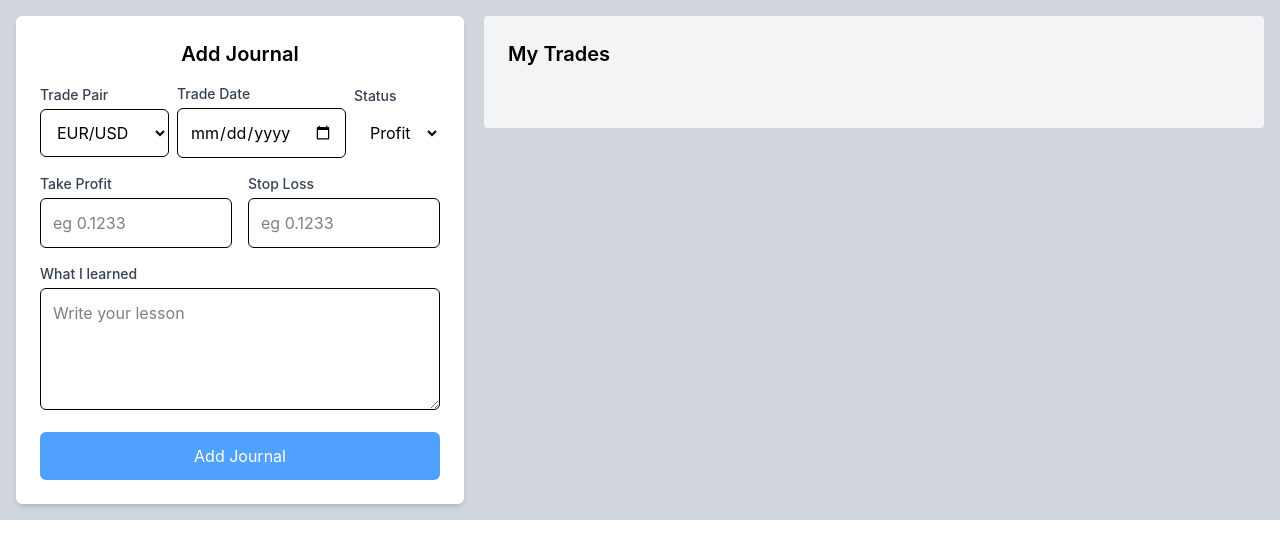
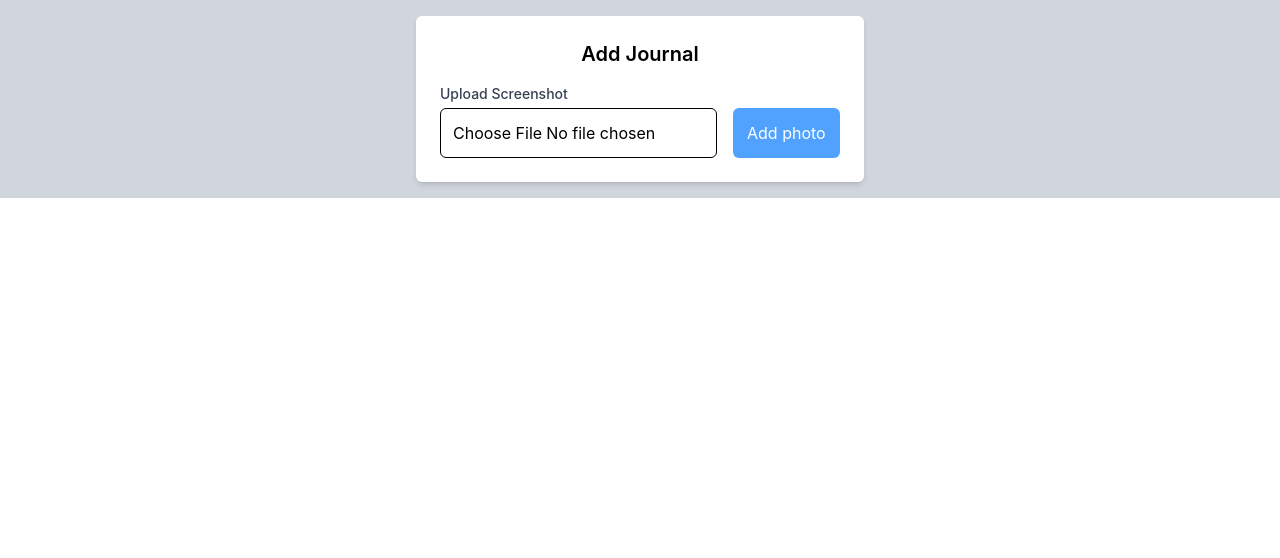
Before and after one commit to milkyascodes/trades-journal-app, a React (Vite) app: page / in a window 1280 px wide. Shown: the top 558 px of the page. Built offline with nearby package versions, Linux system fonts and the light colour scheme.

Commit message:
implemented image recognition system

```diff
--- a/package.json
+++ b/package.json
@@ -14,7 +14,8 @@
     "react": "^19.2.4",
     "react-dom": "^19.2.4",
     "react-redux": "^9.2.0",
-    "react-router-dom": "^7.13.1"
+    "react-router-dom": "^7.13.1",
+    "tesseract.js": "^7.0.0"
   },
   "devDependencies": {
     "@eslint/js": "^9.39.4",
--- a/src/App.jsx
+++ b/src/App.jsx
@@ -1,11 +1,14 @@
+import { useSelector } from "react-redux";
 import NoteForm from "./components/NoteForm";
 import NoteList from "./components/NoteList";
 
 function App() {
+  const notes = useSelector((state) => state.notes.notes);
+
   return (
     <div className="mx-auto w-full flex flex-col items-center md:flex-row md:items-start   justify-center p-4 bg-gray-300 gap-5">
       <NoteForm />
-      <NoteList />
+      {notes.length !== 0 && <NoteList />}
     </div>
   );
 }
--- a/src/components/NoteForm.jsx
+++ b/src/components/NoteForm.jsx
@@ -1,6 +1,8 @@
 import { useEffect, useState } from "react";
 import { useDispatch, useSelector } from "react-redux";
 import { addNote, updateNote } from "../features/noteSlice";
+import { extractTextFromImage } from "../extract";
+import { parseTradeInfo } from "../format";
 
 function NoteForm() {
   const forexPairs = [
@@ -27,6 +29,12 @@ function NoteForm() {
     tradeDate: "",
   });
 
+  const [uploadedImage, setUploadedImage] = useState(null);
+  const [isImageExtracted, setIsImageExtracted] = useState(false);
+
+  const handleImageUpload = (file) => {
+    setUploadedImage(file);
+  };
   useEffect(() => {
     if (editingNote) {
       setForm({
@@ -43,10 +51,7 @@ function NoteForm() {
   }, [editingNote]);
 
   const handleChange = (e) => {
-    const name = e.target.name;
-    const value =
-      e.target.type === "number" ? Number(e.target.value) : e.target.value;
-
+    const { name, value } = e.target;
     setForm((prev) => ({
       ...prev,
       [name]: value,
@@ -55,120 +60,110 @@ function NoteForm() {
 
   const handleSubmit = (e) => {
     e.preventDefault();
+
     if (editingNote) {
       console.log("editing", form);
 
-      dispatch(updateNote(form));
+      // dispatch(updateNote(form));
     } else {
       dispatch(addNote(form));
+      console.log("form", form);
     }
     console.log("cancel");
+    setIsImageExtracted(false);
 
     setForm({
-      title: "EUR/USD",
-      takeProfit: null,
-      stopLoss: null,
       reason: "",
       lesson: "",
-      status: "Profit",
-      tradeDate: "",
     });
+    setUploadedImage(null);
   };
+
+  const handlePhotoSubmit = async (e) => {
+    e.preventDefault();
+
+    if (uploadedImage) {
+      const text = await extractTextFromImage(uploadedImage);
+
+      // console.log("extracted:", text);
+      const tradeInfo = parseTradeInfo(text);
+      // console.log("tradeInfo>>>", tradeInfo);
+
+      const formatDate = (dateString) => {
+        if (!dateString) return "";
+
+        const [datePart] = dateString.split(" "); // remove time
+        return datePart.replace(/\./g, "-"); // convert to YYYY-MM-DD
+      };
+
+      setForm((prev) => ({
+        ...prev,
+        tradeDate: formatDate(tradeInfo.tradeDate) || prev.tradeDate,
+        takeProfit: tradeInfo.takeProfit ?? prev.takeProfit,
+        stopLoss: tradeInfo.stopLoss ?? prev.stopLoss,
+        title: tradeInfo.pair ?? prev.title,
+        status: tradeInfo.tradeType,
+      }));
+      setIsImageExtracted(true);
+    }
+    setUploadedImage(null);
+  };
+
+  // console.log("image", uploadedImage);
 
   return (
     <div className="w-full md:max-w-md bg-white p-6 rounded-md shadow-md">
       <h2 className="text-xl font-semibold mb-4 text-center">
         {editingNote ? "Update Journal" : "Add Journal"}
       </h2>
+      <form onSubmit={handlePhotoSubmit} className="">
+        <label className="block text-sm font-medium text-gray-700 mb-1">
+          Upload Screenshot
+        </label>
+        <div className="flex gap-4">
+          <input
+            type="file"
+            accept="image/*"
+            className="w-full p-3 border rounded-md focus:outline-none focus:ring-2 focus:ring-blue-500"
+            onChange={(e) => handleImageUpload(e.target.files[0])}
+          />
 
-      <form onSubmit={handleSubmit} className="space-y-4">
-        {/* name /status */}
-        <div className="flex w-full items-center justify-between  gap-2">
-          <div className="w-full flex-3">
-            <label className="block text-sm font-medium text-gray-700 mb-1">
-              Trade Pair
-            </label>
-            <select
-              required
-              name="title" // keep the same state key
-              value={form.title}
-              onChange={handleChange}
-              className="w-full p-3 border rounded-md focus:outline-none "
+          <button
+            type="submit"
+            className="w-[40%] bg-blue-400 text-white py-3 rounded-md hover:bg-blue-500 transition"
           >
-              {forexPairs.map((pair) => (
-                <option key={pair} value={pair}>
-                  {pair}
-                </option>
-              ))}
-            </select>
+            {editingNote ? "Update photo" : "Add photo"}
+          </button>
+        </div>
+      </form>
+      {/* ....... */}
+
+      {isImageExtracted && (
+        <div className="mt-4 bg-amber-50 border border-black/10 rounded-md p-3">
+          <div className="flex justify-between mb-2">
+            <div className="flex gap-2">
+              <h1 className="text-2xl">{form.title}</h1>{" "}
+              <small>{form.status}</small>
             </div>
 
-          <div className="w-full flex-2">
-            <label className="block text-sm font-medium text-gray-700 mb-1">
-              Trade Date
-            </label>
-            <input
-              required
-              type="date"
-              name="tradeDate"
-              value={form.tradeDate}
-              onChange={handleChange}
-              className="w-full p-3 border rounded-md focus:outline-none focus:ring-2 focus:ring-blue-500"
-            />
+            <p className="opacity-90 text-sm">{form.tradeDate}</p>
           </div>
-
-          <div className="w-full  flex-2">
-            <label className="block text-sm font-medium text-gray-700 mb-1">
-              Status
-            </label>
-            <select
-              required
-              name="status"
-              value={form.status}
-              onChange={handleChange}
-              className="w-full p-3 border-none rounded-md focus:outline-none focus:ring-2 focus:ring-blue-500"
-            >
-              <option>Profit</option>
-              <option>Loss</option>
-            </select>
+          <div className="flex  justify-between ">
+            <p className="flex-1">Stop Loss</p>
+            <p className="flex-3">→ {form.stopLoss}</p>
+          </div>
+          <div className="flex  justify-between">
+            <p className="flex-1">Take Profit</p>
+            <p className="flex-3">→ {form.takeProfit}</p>
           </div>
         </div>
+      )}
 
-        {/* profit / loss  */}
-        <div className="flex w-full items-center gap-4">
-          <div className="w-full">
-            <label className="block text-sm font-medium text-gray-700 mb-1">
-              Take Profit
-            </label>
-            <input
-              required
-              name="takeProfit"
-              value={form.takeProfit ?? ""}
-              onChange={handleChange}
-              type="number"
-              placeholder="eg 0.1233"
-              className="w-full p-3 border rounded-md focus:outline-none focus:ring-2 focus:ring-blue-500"
-            />
-          </div>
+      {/* ..... */}
 
-          <div className=" w-full">
-            <label className="block text-sm font-medium text-gray-700 mb-1">
-              Stop Loss
-            </label>
-            <input
-              required
-              name="stopLoss"
-              value={form.stopLoss ?? ""}
-              onChange={handleChange}
-              type="number"
-              placeholder="eg 0.1233"
-              className="w-full p-3 border rounded-md focus:outline-none focus:ring-2 focus:ring-blue-500"
-            />
-          </div>
-        </div>
-
-        {/* reason / lesson */}
-        {/* <div>
+      {isImageExtracted && (
+        <form onSubmit={handleSubmit} className="form mt-4 space-y-4">
+          <div>
             <label className="block text-sm font-medium text-gray-700 mb-1">
               Why I took this trade
             </label>
@@ -180,7 +175,8 @@ function NoteForm() {
               placeholder="Write your reason"
               className="w-full p-3 border rounded-md focus:outline-none focus:ring-2 focus:ring-blue-500"
             ></textarea>
-        </div> */}
+          </div>
+
           <div>
             <label className="block text-sm font-medium text-gray-700 mb-1">
               What I learned
@@ -202,6 +198,7 @@ function NoteForm() {
             {editingNote ? "Update Journal" : "Add Journal"}
           </button>
         </form>
+      )}
     </div>
   );
 }
--- a/src/components/NoteList.Jsx
+++ b/src/components/NoteList.Jsx
@@ -20,13 +20,11 @@ function NoteList() {
     }
   }, [notes, filter]);
 
-  console.log("wa", filteredNotes);
-
   return (
     <div className=" bg-gray-100 rounded-sm  p-6   flex gap-5 w-full flex-col justify-items-start  ">
       <div className="flex items-center justify-between">
-        <h2 className="text-xl font-semibold mb-4 text-center">My Trades</h2>
-        {filteredNotes.length !== 0 && (
+        <h2 className="text-xl font-semibold  text-center">My Trades</h2>
+        {/* {filteredNotes.length !== 0 && (
           //  & check if it exists
           <select value={filter} onChange={handleChange}>
             <option>All</option>
@@ -37,7 +35,7 @@ function NoteList() {
               Loss
             </option>
           </select>
-        )}
+        )} */}
       </div>
 
       <ul className="w-full ">
--- /dev/null
+++ b/src/components/formBackup.jsx
@@ -0,0 +1,235 @@
+import { useEffect, useState } from "react";
+import { useDispatch, useSelector } from "react-redux";
+import { addNote, updateNote } from "../features/noteSlice";
+import { extractTextFromImage } from "../extract";
+import { parseTradeInfo } from "../format";
+
+function NoteForm() {
+  const forexPairs = [
+    "EUR/USD",
+    "USD/JPY",
+    "GBP/USD",
+    "USD/CHF",
+    "AUD/USD",
+    "USD/CAD",
+    "NZD/USD",
+    "EUR/GBP",
+    "EUR/JPY",
+    "GBP/JPY",
+  ];
+  const dispatch = useDispatch();
+  const editingNote = useSelector((state) => state.notes.editingNote);
+  const [form, setForm] = useState({
+    title: "EUR/USD",
+    takeProfit: null,
+    stopLoss: null,
+    reason: "",
+    lesson: "",
+    status: "Profit",
+    tradeDate: "",
+  });
+
+  const [uploadedImage, setUploadedImage] = useState(null);
+
+  const handleImageUpload = (file) => {
+    setUploadedImage(file);
+  };
+  useEffect(() => {
+    if (editingNote) {
+      setForm({
+        id: editingNote.id,
+        title: editingNote.title,
+        takeProfit: editingNote.takeProfit,
+        stopLoss: editingNote.stopLoss,
+        reason: editingNote.reason,
+        lesson: editingNote.lesson,
+        status: editingNote.status,
+        tradeDate: editingNote.tradeDate,
+      });
+    }
+  }, [editingNote]);
+
+  const handleChange = (e) => {
+    const name = e.target.name;
+    const value =
+      e.target.type === "number" ? Number(e.target.value) : e.target.value;
+
+    setForm((prev) => ({
+      ...prev,
+      [name]: value,
+    }));
+  };
+
+  const handleSubmit = async (e) => {
+    e.preventDefault();
+
+    if (uploadedImage) {
+      const text = await extractTextFromImage(uploadedImage);
+
+      console.log("extracted:", text);
+      const tradeInfo = parseTradeInfo(text);
+      console.log("tradeInfo>>>", tradeInfo);
+    }
+    if (editingNote) {
+      console.log("editing", form);
+
+      dispatch(updateNote(form));
+    } else {
+      dispatch(addNote(form));
+    }
+    console.log("cancel");
+
+    setForm({
+      title: "EUR/USD",
+      takeProfit: null,
+      stopLoss: null,
+      reason: "",
+      lesson: "",
+      status: "Profit",
+      tradeDate: "",
+    });
+  };
+
+  return (
+    <div className="w-full md:max-w-md bg-white p-6 rounded-md shadow-md">
+      <h2 className="text-xl font-semibold mb-4 text-center">
+        {editingNote ? "Update Journal" : "Add Journal"}
+      </h2>
+
+      <form onSubmit={handleSubmit} className="space-y-4">
+        {/* name /status */}
+        <div className="flex w-full items-center justify-between  gap-2">
+          <div className="w-full flex-3">
+            <label className="block text-sm font-medium text-gray-700 mb-1">
+              Trade Pair
+            </label>
+            <select
+              required
+              name="title" // keep the same state key
+              value={form.title}
+              onChange={handleChange}
+              className="w-full p-3 border rounded-md focus:outline-none "
+            >
+              {forexPairs.map((pair) => (
+                <option key={pair} value={pair}>
+                  {pair}
+                </option>
+              ))}
+            </select>
+          </div>
+
+          <div className="w-full flex-2">
+            <label className="block text-sm font-medium text-gray-700 mb-1">
+              Trade Date
+            </label>
+            <input
+              required
+              type="date"
+              name="tradeDate"
+              value={form.tradeDate}
+              onChange={handleChange}
+              className="w-full p-3 border rounded-md focus:outline-none focus:ring-2 focus:ring-blue-500"
+            />
+          </div>
+
+          <div className="w-full  flex-2">
+            <label className="block text-sm font-medium text-gray-700 mb-1">
+              Status
+            </label>
+            <select
+              required
+              name="status"
+              value={form.status}
+              onChange={handleChange}
+              className="w-full p-3 border-none rounded-md focus:outline-none focus:ring-2 focus:ring-blue-500"
+            >
+              <option>Profit</option>
+              <option>Loss</option>
+            </select>
+          </div>
+        </div>
+
+        {/* profit / loss  */}
+        <div className="flex w-full items-center gap-4">
+          <div className="w-full">
+            <label className="block text-sm font-medium text-gray-700 mb-1">
+              Take Profit
+            </label>
+            <input
+              required
+              name="takeProfit"
+              value={form.takeProfit ?? ""}
+              onChange={handleChange}
+              type="number"
+              placeholder="eg 0.1233"
+              className="w-full p-3 border rounded-md focus:outline-none focus:ring-2 focus:ring-blue-500"
+            />
+          </div>
+
+          <div className=" w-full">
+            <label className="block text-sm font-medium text-gray-700 mb-1">
+              Stop Loss
+            </label>
+            <input
+              required
+              name="stopLoss"
+              value={form.stopLoss ?? ""}
+              onChange={handleChange}
+              type="number"
+              placeholder="eg 0.1233"
+              className="w-full p-3 border rounded-md focus:outline-none focus:ring-2 focus:ring-blue-500"
+            />
+          </div>
+        </div>
+
+        {/* reason / lesson */}
+        {/* <div>
+          <label className="block text-sm font-medium text-gray-700 mb-1">
+            Why I took this trade
+          </label>
+          <textarea
+            name="reason"
+            value={form.reason}
+            onChange={handleChange}
+            rows="4"
+            placeholder="Write your reason"
+            className="w-full p-3 border rounded-md focus:outline-none focus:ring-2 focus:ring-blue-500"
+          ></textarea>
+        </div> */}
+        <div>
+          <label className="block text-sm font-medium text-gray-700 mb-1">
+            What I learned
+          </label>
+          <textarea
+            name="lesson"
+            value={form.lesson}
+            onChange={handleChange}
+            rows="4"
+            placeholder="Write your lesson"
+            className="w-full p-3 border rounded-md focus:outline-none focus:ring-2 focus:ring-blue-500"
+          ></textarea>
+        </div>
+
+        <div>
+          <label className="block text-sm font-medium text-gray-700 mb-1">
+            Upload Screenshot
+          </label>
+          <input
+            type="file"
+            accept="image/*"
+            className="w-full p-3 border rounded-md focus:outline-none focus:ring-2 focus:ring-blue-500"
+            onChange={(e) => handleImageUpload(e.target.files[0])}
+          />
+        </div>
+
+        <button
+          type="submit"
+          className="w-full bg-blue-400 text-white py-3 rounded-md hover:bg-blue-500 transition"
+        >
+          {editingNote ? "Update Journal" : "Add Journal"}
+        </button>
+      </form>
+    </div>
+  );
+}
+export default NoteForm;
--- /dev/null
+++ b/src/extract.js
@@ -0,0 +1,11 @@
+import Tesseract from "tesseract.js";
+
+export const extractTextFromImage = async (imageFile) => {
+  if (!imageFile) return "";
+
+  const { data } = await Tesseract.recognize(imageFile, "eng", {
+    // logger: (m) => console.log(m), // optional progress logging
+  });
+
+  return data.text;
+};
--- /dev/null
+++ b/src/format.js
@@ -0,0 +1,29 @@
+export const parseTradeInfo = (text) => {
+  // Extract Buy/Sell
+  const typeMatch = text.match(/(buy|sell)/i);
+  const tradeType = typeMatch ? typeMatch[1].toLowerCase() : "";
+
+  // Extract trading pair (e.g. EURUSD, GBPUSD)
+  const pairMatch = text.match(/\b[A-Z]{6}\b/);
+  const pair = pairMatch ? pairMatch[0] : "";
+
+  // Extract trade date
+  const dateMatch = text.match(/\d{4}\.\d{2}\.\d{2} \d{2}:\d{2}:\d{2}/);
+  const tradeDate = dateMatch ? dateMatch[0] : "";
+
+  // Extract Stop Loss
+  const slMatch = text.match(/S\/L:\s*([\d.]+)/i);
+  const stopLoss = slMatch ? parseFloat(slMatch[1]) : null;
+
+  // Extract Take Profit
+  const tpMatch = text.match(/T\/P:\s*([\d.]+)/i);
+  const takeProfit = tpMatch ? parseFloat(tpMatch[1]) : null;
+
+  return {
+    pair,
+    tradeType,
+    tradeDate,
+    stopLoss,
+    takeProfit,
+  };
+};
--- a/src/index.css
+++ b/src/index.css
@@ -1 +1,5 @@
 @import "tailwindcss";
+
+.form {
+    transition: ease 1s;
+}
```
Also changed, not shown: 1 other file (tests, documents, lock files or other folders). Lines whose indentation alone changed are shown as unchanged.
